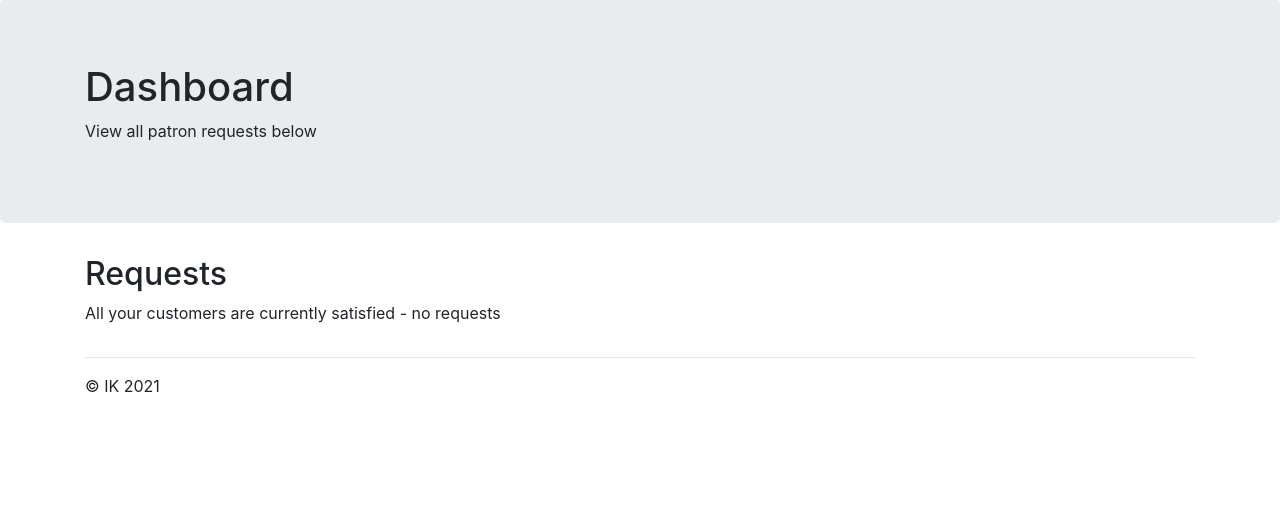
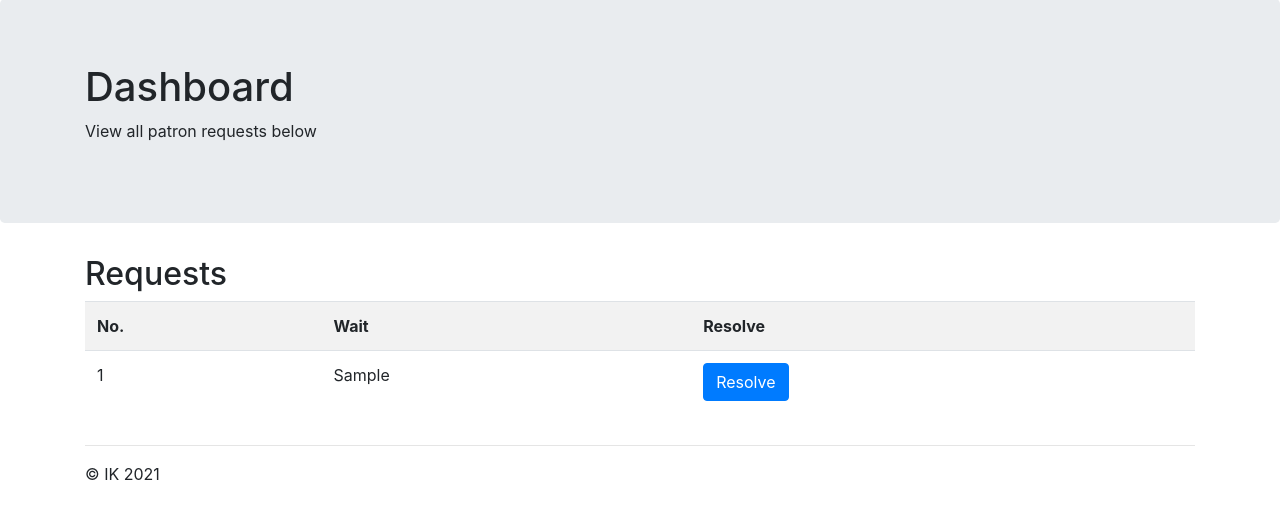
Before and after one commit to lb-dl/flask-waitercaller, a Flask app: template templates/dashboard.html in a window 1280 px wide. Shown: the part 57-576 px from the top of the page. Run offline with Flask 2, Linux system fonts and the light colour scheme; the template is opened without the code that fills it: most values are stand-ins (such as "Sample title", 1, 10 or a date in 2020); some libraries are stand-ins or nearby versions.

Commit message:
Adding functionality to handle attention requests

```diff
--- a/mockdbhelper.py
+++ b/mockdbhelper.py
@@ -1,9 +1,13 @@
+import datetime
+
+
 MOCK_USERS = [{"email": "test@example.com", "salt": "pLlgTRYlE11EGGhuofj/ZJqU/CQ=",
               "hashed": "4a2ae72127911c2842b1b1f4835c0a6567b18f7f4e1d62bdb7f84953d4f068476d1048fcf0758a9243db7e2c29c69e"
                         "47788572b3e1ffd3a10dcf3bdb6303aaff"}]
 
+MOCK_TABLES = [{"_id": "1", "number": "1", "owner": "test@example.com", "url": "mockurl"}]
 
-MOCK_TABLES = [{"_id": "1", "number": "1", "owner": "test@example.com", "url": "mockurl"}]
+MOCK_REQUESTS = [{"_id": "1", "table_number": "1","table_id": "1", "time": datetime.datetime.now()}]
 
 
 class MockDBHelper:
@@ -17,7 +21,7 @@ class MockDBHelper:
         MOCK_USERS.append({"email": email, "salt": salt, "hashed": hashed})
 
     def add_table(self, number, owner):
-        MOCK_TABLES.append({"_id": number, "number": number, "owner": owner})
+        MOCK_TABLES.append({"_id": str(number), "number": number, "owner": owner})
         return number
 
     def update_table(self, _id, url):
@@ -34,3 +38,12 @@ class MockDBHelper:
             if table.get("_id") == table_id:
                 del MOCK_TABLES[i]
             break
+
+    def get_requests(self, owner_id):
+        return MOCK_REQUESTS
+
+    def delete_request(self, request_id):
+        for i, request in enumerate(MOCK_REQUESTS):
+            if request.get("_id") == request_id:
+                del MOCK_REQUESTS[i]
+                break
--- a/templates/base.html
+++ b/templates/base.html
@@ -6,7 +6,9 @@
           href="https://stackpath.bootstrapcdn.com/bootstrap/4.1.3/css/bootstrap.min.css"
           integrity="sha384-MCw98/SFnGE8fJT3GXwEOngsV7Zt27NXFoaoApmYm81iuXoPkFOJwJ8ERdknLPMO"
           crossorigin="anonymous">
-    <title>Title</title>
+
+    {% block metarefresh %} {% endblock %}
+    <title>WaiterCaller</title>
 </head>
 <body>
     {% block navbar %}
--- a/templates/dashboard.html
+++ b/templates/dashboard.html
@@ -1,5 +1,5 @@
-{% extends 'base.html' %}
-
+{% extends "base.html" %}
+{% block metarefresh %} <meta http-equiv="refresh" content="10" > {% endblock %}
 {% block content %}
     <div class="jumbotron">
       <div class="container">
@@ -7,11 +7,32 @@
         <p>View all patron requests below</p>
       </div>
     </div>
+
     <div class="container">
       <div class="row">
         <div class="col-md-12">
           <h2>Requests</h2>
+          {% if requests %}
+            <table class="table table-striped">
+              <tr>
+                <th>No.</th>
+                <th>Wait</th>
+                <th>Resolve</th>
+              </tr>
+              {% for request in requests %}
+                <tr>
+                  <form class="form-inline" action="/dashboard/resolve">
+                    <td>{{request.table_number}}</td>
+                    <td>{{request.wait_minutes}}</td>
+                    <input type="text" name="request_id" value="{{request._id}}" hidden>
+                    <td><input type="submit" value="Resolve" class="btn btn-primary"></td>
+                  </form>
+                </tr>
+              {% endfor %}
+            </table>
+          {% else %}
             <p>All your customers are currently satisfied - no requests</p>
+          {% endif %}
         </div>
       </div>
     </div>
--- a/waitercaller.py
+++ b/waitercaller.py
@@ -1,4 +1,4 @@
-#import datetime
+import datetime
 
 from flask import Flask
 from flask import redirect
@@ -68,10 +68,30 @@ def account_createtable():
     return redirect(url_for('account'))
 
 
+@app.route("/newrequest/<tid>")
+def new_request(tid):
+    DB.add_request(tid, datetime.datetime.now())
+    return "Your request has been logged and a waiter will be with you shortly"
+
+
 @app.route("/dashboard")
 @login_required
 def dashboard():
-    return render_template("dashboard.html")
+    now = datetime.datetime.now().replace(microsecond=0)
+    requests = DB.get_requests(current_user.get_id())
+    for req in requests:
+        deltaseconds = (now - req['time']).seconds
+        req['wait_minutes'] = "{}.{}".format((deltaseconds/60), str(deltaseconds % 60).zfill(2))
+
+    return render_template("dashboard.html", requests=requests)
+
+
+@app.route("/dashboard/resolve")
+@login_required
+def dashboard_resolve():
+    request_id = request.args.get("request_id")
+    DB.delete_request(request_id)
+    return redirect(url_for('dashboard'))
 
 
 @app.route("/logout")
```
Lines whose indentation alone changed are shown as unchanged.
